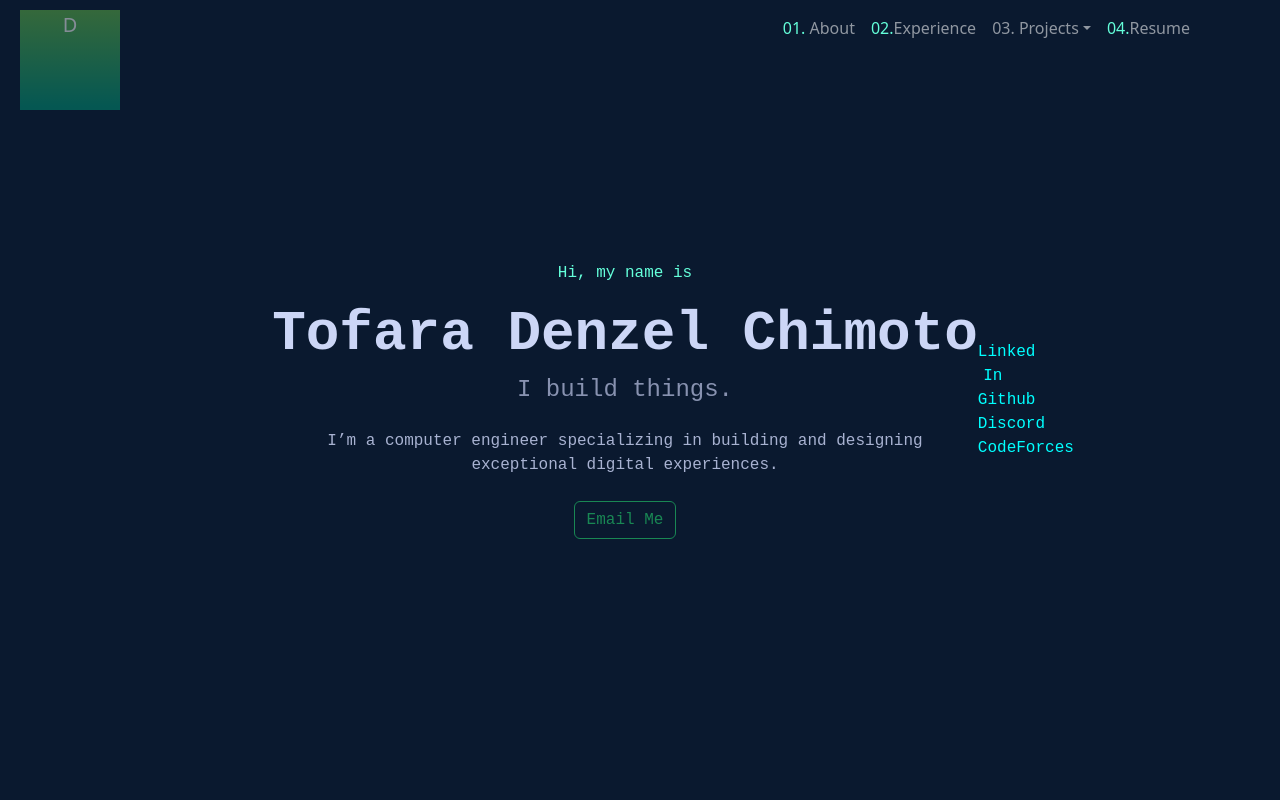
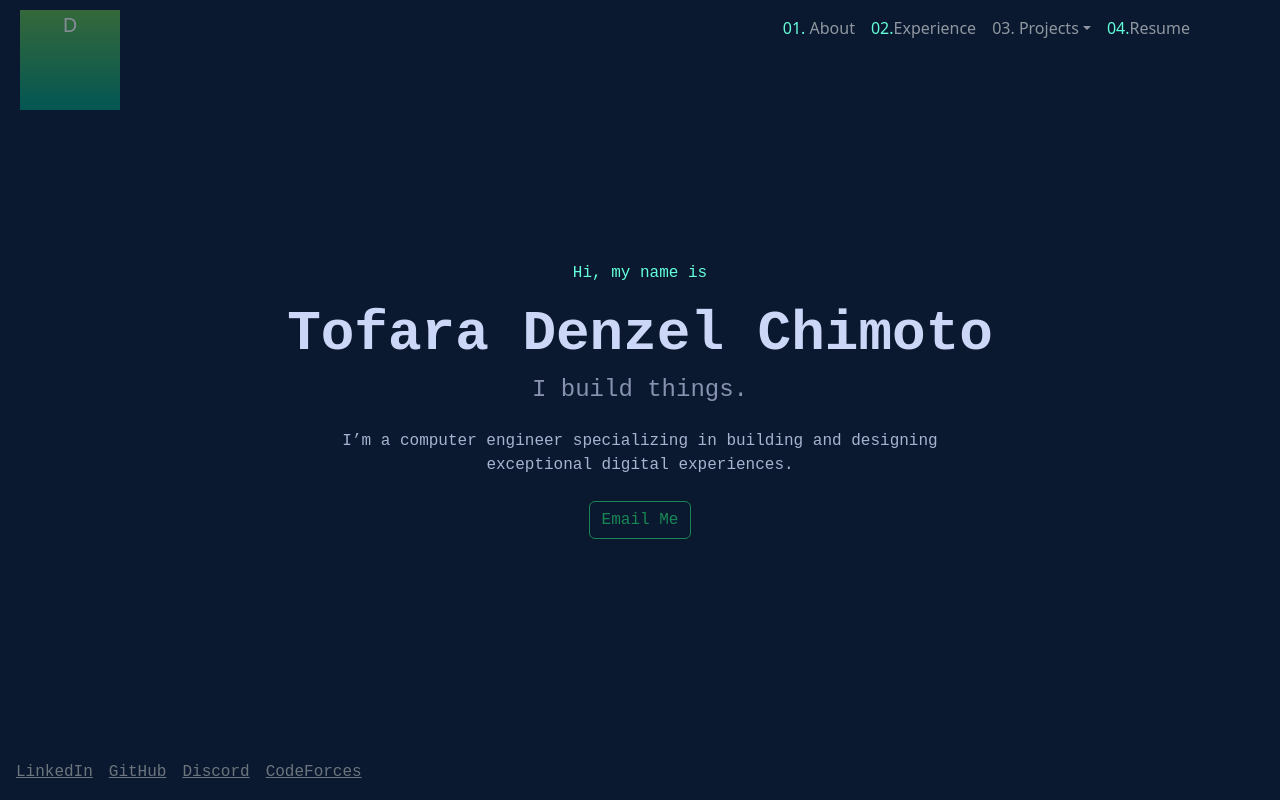
Before and after one commit to Denzel-Chimoto/portfolio, a React (Vite) app: page / in a window 1280 px wide. Built offline with nearby package versions, Linux system fonts and the light colour scheme.

Commit message:
Optimised flex-grow on home container

```diff
--- a/src/components/ContactLinks.jsx
+++ b/src/components/ContactLinks.jsx
@@ -1,15 +1,17 @@
-import React from 'react'
-import '../styles/ContactLinks.css'
+import React from "react";
+import "../styles/ContactLinks.css";
 
 function ContactLinks() {
-    return (
-        <div className="foot justify-content-end">
-            <div>Linked In</div>
-            <div> Github</div>
-            <div>Discord</div>
-            <div>CodeForces</div>
-        </div>
-    )
+  return (
+    <div className="container-fluid fixed-bottom text-start ps-3 pb-3">
+      <div className="d-flex gap-3">
+        <a href="#" className="text-secondary">LinkedIn</a>
+        <a href="#" className="text-secondary">GitHub</a>
+        <a href="#" className="text-secondary">Discord</a>
+        <a href="#" className="text-secondary">CodeForces</a>
+      </div>
+    </div>
+  );
 }
 
-export default ContactLinks
+export default ContactLinks;
--- a/src/pages/Home.jsx
+++ b/src/pages/Home.jsx
@@ -1,11 +1,10 @@
-// src/pages/Home.tsx
 import ContactLinks from '../components/ContactLinks';
 import '../styles/Home.css';
 
 function Home() {
   return (
-    <div className="home-container d-flex align-items-center justify-content-center text-center">
-      <div>
+    <div className="home-container d-flex flex-column align-items-center justify-content-center text-center ">
+      <div className="">
         <p className="intro-text">Hi, my name is</p>
         <h1 className="display-4 fw-bold">Tofara Denzel Chimoto</h1>
         <h2 className="subtitle mb-4">I build things.</h2>
@@ -14,7 +13,9 @@ function Home() {
         </p>
         <a className="btn btn-outline-success mt-4" href="#course">Email Me </a>
       </div>
-      <ContactLinks/>
+
+      {/* ContactLinks footer */}
+      <ContactLinks />
     </div>
   );
 }
```
